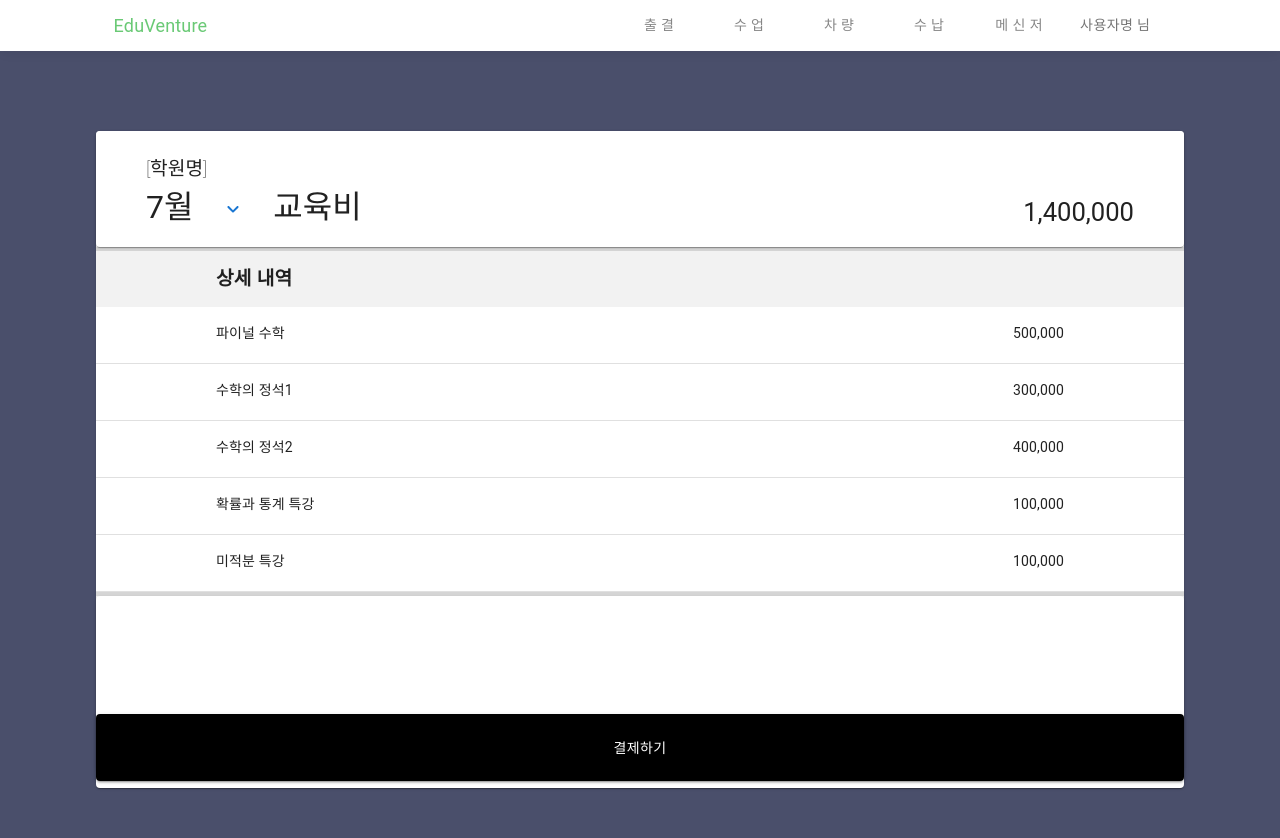
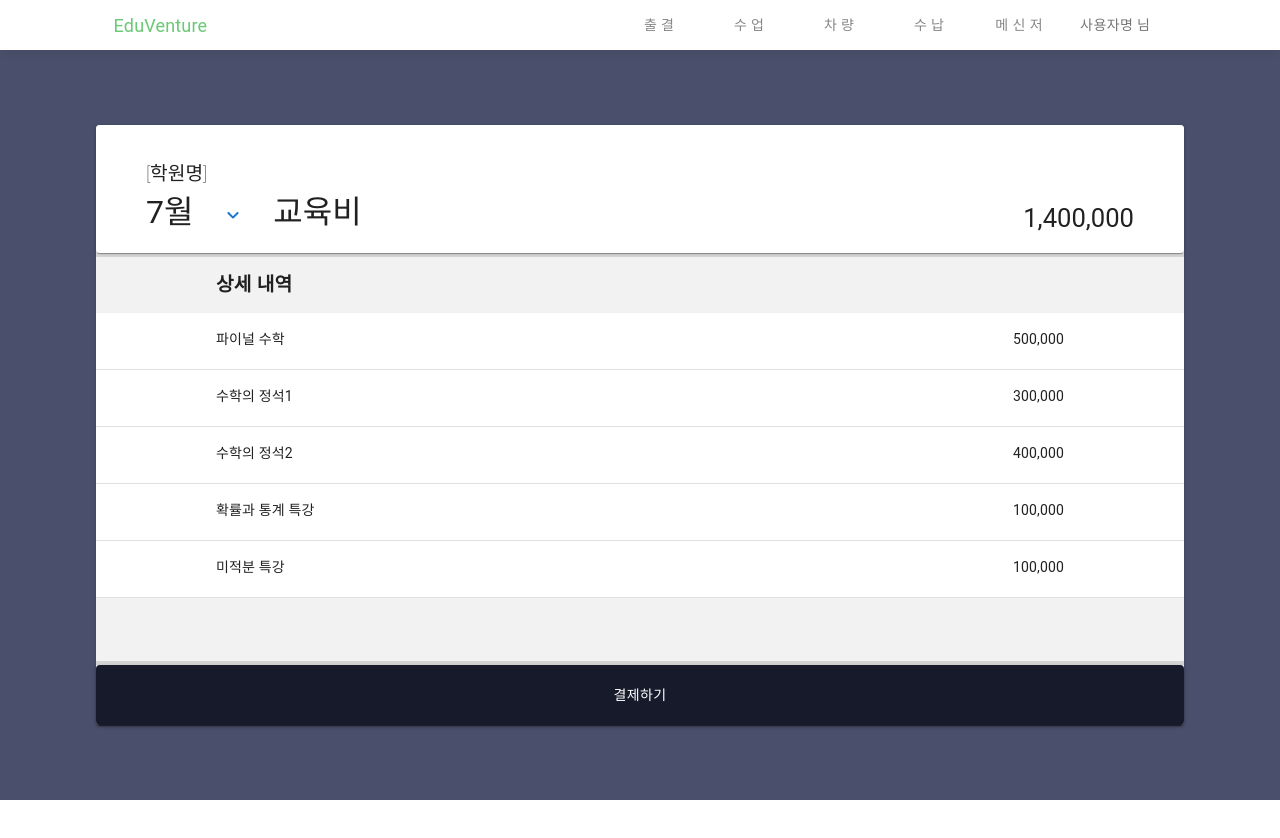
Before and after one commit to edu-venture/edu-front, a React (Create React App) app: page /payment in a window 1280 px wide. Shown: the top 838 px of the page. After the commit the page ends 800 px from the top, so only its background shows below. Built offline with nearby package versions, Linux system fonts and the light colour scheme.

Commit message:
feat: 결제 화면 스크롤 방지

```diff
--- a/src/components/Header.js
+++ b/src/components/Header.js
@@ -80,6 +80,7 @@ const Header = () => {
         backgroundColor: "#ffffff",
         opacity: 0.9,
         boxShadow: "0px 0px 15px rgba(0, 0, 0, 0.1)",
+        height: "50px",
       }}
     >
       <Toolbar
--- a/src/components/Payment/PaymentTable.js
+++ b/src/components/Payment/PaymentTable.js
@@ -10,7 +10,7 @@ import {
 import paymentData from "../../utils/paymentData.json";
 
 const tableContainerStyle = {
-  maxHeight: "55%",
+  flexGrow: 1,
 };
 
 const tableContentStyle = {
--- a/src/components/Payment/TextBox.js
+++ b/src/components/Payment/TextBox.js
@@ -3,7 +3,7 @@ import { Paper } from "@mui/material";
 import PaymentModal from "./PaymentModal";
 
 const textBoxStyle = {
-  height: "15%",
+  height: "18%",
   display: "flex",
   flexDirection: "row",
   alignItems: "flex-end",
--- a/src/pages/Payment.js
+++ b/src/pages/Payment.js
@@ -6,19 +6,18 @@ import { Paper, Divider, Button } from "@mui/material";
 import paymentData from "../utils/paymentData.json";
 
 const paymentContainer = {
-  position: "relative",
   width: "100vw",
-  height: "100vh",
+  height: "calc(100vh - 50px)",
   backgroundColor: "#4A4F6B",
   display: "flex",
-  flexDirection: "column",
   alignItems: "center",
   justifyContent: "center",
   borderRadius: "0px",
 };
 
 const paymentWhiteBox = {
-  position: "relative",
+  display: "flex",
+  flexDirection: "column",
   width: "85vw",
   height: "80%",
   backgroundColor: "#f2f2f2",
@@ -29,24 +28,14 @@ const divider = {
   borderStyle: "solid",
 };
 
-const payArea = {
-  display: "flex",
-  flexDirection: "column",
-  justifyContent: "space-between",
-  alignItems: "center",
-  width: "100%",
-  height: "30%",
-};
-
 const payButton = {
   width: "100%",
-  height: "35%",
-  top: "118px",
+  height: "10%",
   position: "relative",
-  backgroundColor: "black",
+  backgroundColor: "#171A2B",
   color: "white",
   "&:hover": {
-    backgroundColor: "darkgrey",
+    backgroundColor: "#000",
   },
 };
 
@@ -77,11 +66,9 @@ const Payment = () => {
           <Divider sx={divider} />
           <PaymentTable />
           <Divider sx={divider} />
-          <Paper sx={payArea}>
-            <Button variant="contained" sx={payButton}>
-              결제하기
-            </Button>
-          </Paper>
+          <Button variant="contained" sx={payButton}>
+            결제하기
+          </Button>
         </Paper>
       </Paper>
     </>
```
